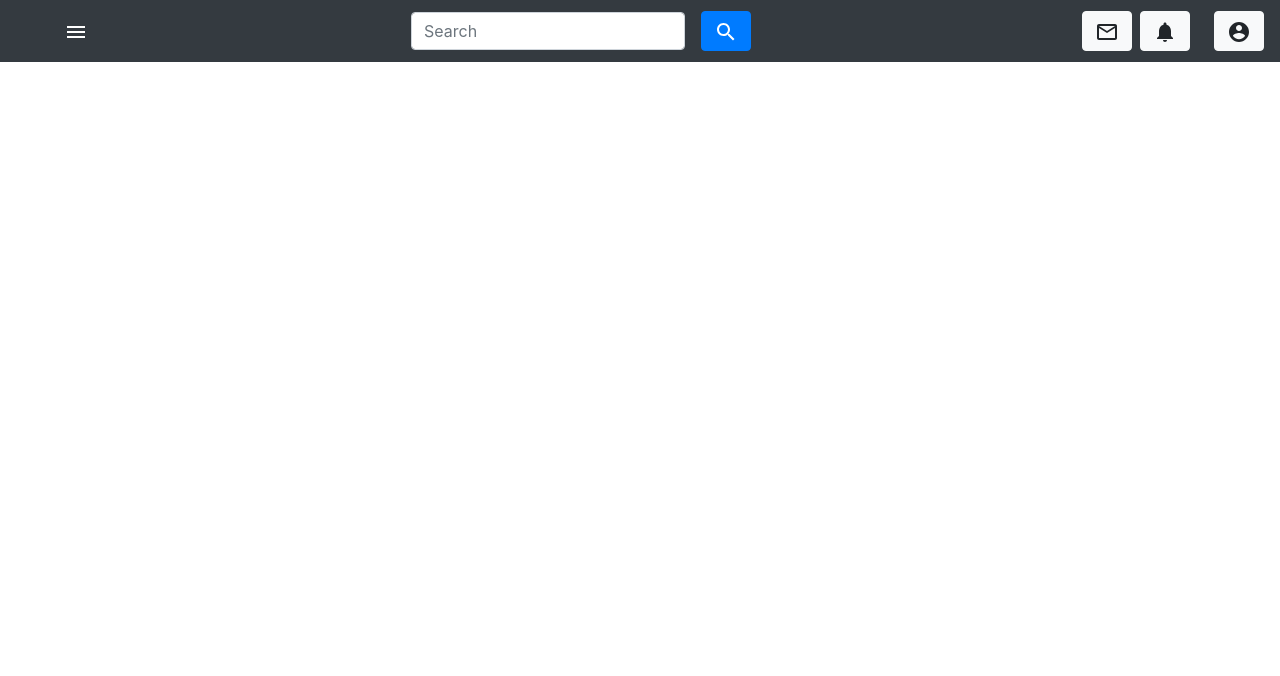
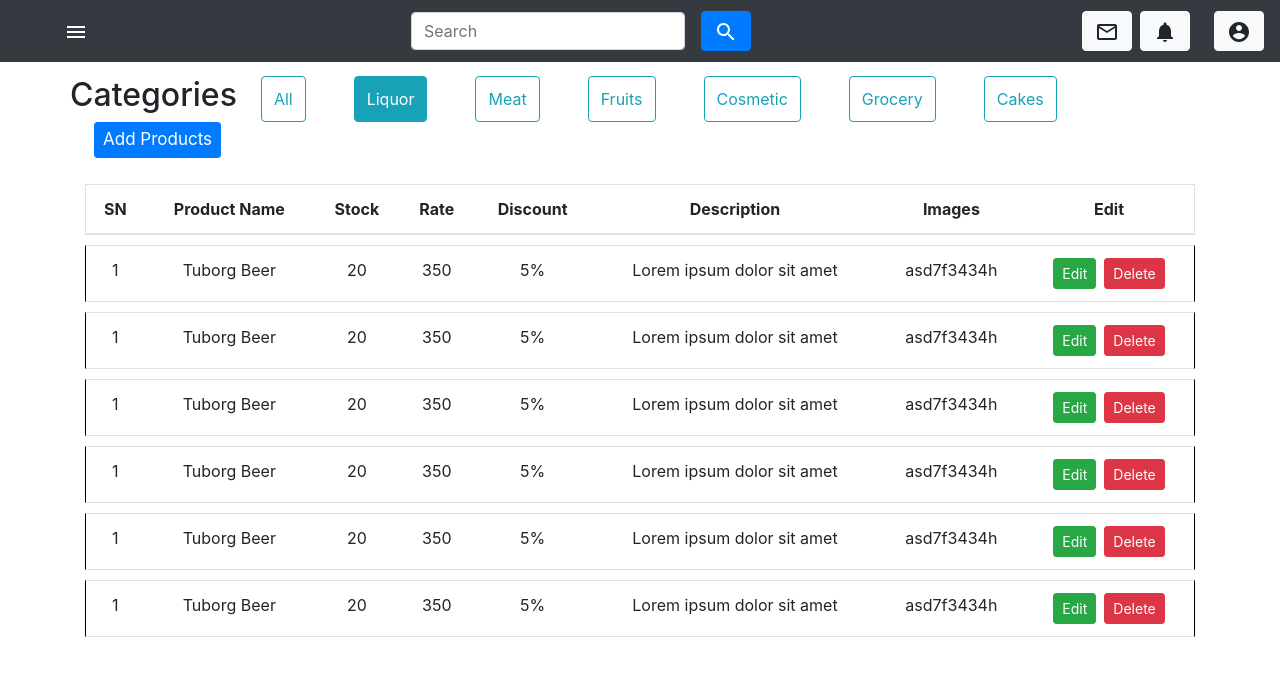
Before and after one commit to AshishMhrzn10/React-dashboard, a React (Create React App) app: page /products in a window 1280 px wide. Shown: the top 676 px of the page. Built offline with nearby package versions, Linux system fonts and the light colour scheme.

Commit message:
Products page done

```diff
--- a/src/App.js
+++ b/src/App.js
@@ -8,6 +8,7 @@ import { BrowserRouter as Router, Switch, Route } from "react-router-dom";
 
 import Home from "./pages/Home";
 import Processing from "./pages/Processing";
+import Products from "./pages/Products";
 
 export class App extends Component {
   render() {
@@ -17,6 +18,7 @@ export class App extends Component {
         <Switch>
           <Route path="/" exact component={Home} />
           <Route path="/processing" component={Processing} />
+          <Route path="/products" component={Products} />
         </Switch>
       </Router>
     );
--- a/src/pages/Processing.js
+++ b/src/pages/Processing.js
@@ -16,11 +16,6 @@ const TD2 = styled.td`
   border-right: 1px solid #dee2e6;
   border-bottom: 1px solid #dee2e6;
 `;
-
-// const button = styled(Button)`
-//   margin-top: -8px;
-//   margin-bottom: -6px;
-// `;
 
 function Processing() {
   return (
--- /dev/null
+++ b/src/pages/Products.js
@@ -0,0 +1,183 @@
+import React from "react";
+import { Container, Row, Table, Button } from "react-bootstrap";
+import styled from "styled-components";
+
+const TD = styled.td`
+  border-bottom: 1px solid #dee2e6;
+`;
+
+const TD1 = styled.td`
+  border-left: 1px solid black;
+  border-bottom: 1px solid #dee2e6;
+`;
+
+const TD2 = styled.td`
+  border-right: 1px solid black;
+  border-bottom: 1px solid #dee2e6;
+`;
+
+function Products() {
+  return (
+    <Container>
+      <Row className="my-3">
+        <h2>Categories</h2>
+        <Button variant="outline-info" className="mx-4">
+          All
+        </Button>
+        <Button variant="outline-info" className="mx-4" active>
+          Liquor
+        </Button>
+        <Button variant="outline-info" className="mx-4">
+          Meat
+        </Button>
+        <Button variant="outline-info" className="mx-4">
+          Fruits
+        </Button>
+        <Button variant="outline-info" className="mx-4">
+          Cosmetic
+        </Button>
+        <Button variant="outline-info" className="mx-4">
+          Grocery
+        </Button>
+        <Button variant="outline-info" className="mx-4">
+          Cakes
+        </Button>
+        <Button
+          variant="primary"
+          size="sm"
+          className="ml-4"
+          style={{ fontSize: "17px" }}
+        >
+          Add Products
+        </Button>
+      </Row>
+
+      <Table
+        style={{
+          borderCollapse: "separate",
+          borderSpacing: "0 10px",
+          textAlign: "center",
+        }}
+      >
+        <thead>
+          <tr>
+            <th style={{ borderLeft: "1px solid #dee2e6" }}>SN</th>
+            <th>Product Name</th>
+            <th>Stock</th>
+            <th>Rate</th>
+            <th>Discount</th>
+            <th>Description</th>
+            <th>Images</th>
+            <th style={{ borderRight: "1px solid #dee2e6" }}>Edit</th>
+          </tr>
+        </thead>
+        <tbody>
+          <tr>
+            <TD1>1</TD1>
+            <TD>Tuborg Beer</TD>
+            <TD>20</TD>
+            <TD>350</TD>
+            <TD>5%</TD>
+            <TD>Lorem ipsum dolor sit amet</TD>
+            <TD>asd7f3434h</TD>
+            <TD2>
+              <Button variant="success" size="sm" className="mr-2">
+                Edit
+              </Button>
+              <Button variant="danger" size="sm">
+                Delete
+              </Button>
+            </TD2>
+          </tr>
+          <tr>
+            <TD1>1</TD1>
+            <TD>Tuborg Beer</TD>
+            <TD>20</TD>
+            <TD>350</TD>
+            <TD>5%</TD>
+            <TD>Lorem ipsum dolor sit amet</TD>
+            <TD>asd7f3434h</TD>
+            <TD2>
+              <Button variant="success" size="sm" className="mr-2">
+                Edit
+              </Button>
+              <Button variant="danger" size="sm">
+                Delete
+              </Button>
+            </TD2>
+          </tr>
+          <tr>
+            <TD1>1</TD1>
+            <TD>Tuborg Beer</TD>
+            <TD>20</TD>
+            <TD>350</TD>
+            <TD>5%</TD>
+            <TD>Lorem ipsum dolor sit amet</TD>
+            <TD>asd7f3434h</TD>
+            <TD2>
+              <Button variant="success" size="sm" className="mr-2">
+                Edit
+              </Button>
+              <Button variant="danger" size="sm">
+                Delete
+              </Button>
+            </TD2>
+          </tr>
+          <tr>
+            <TD1>1</TD1>
+            <TD>Tuborg Beer</TD>
+            <TD>20</TD>
+            <TD>350</TD>
+            <TD>5%</TD>
+            <TD>Lorem ipsum dolor sit amet</TD>
+            <TD>asd7f3434h</TD>
+            <TD2>
+              <Button variant="success" size="sm" className="mr-2">
+                Edit
+              </Button>
+              <Button variant="danger" size="sm">
+                Delete
+              </Button>
+            </TD2>
+          </tr>
+          <tr>
+            <TD1>1</TD1>
+            <TD>Tuborg Beer</TD>
+            <TD>20</TD>
+            <TD>350</TD>
+            <TD>5%</TD>
+            <TD>Lorem ipsum dolor sit amet</TD>
+            <TD>asd7f3434h</TD>
+            <TD2>
+              <Button variant="success" size="sm" className="mr-2">
+                Edit
+              </Button>
+              <Button variant="danger" size="sm">
+                Delete
+              </Button>
+            </TD2>
+          </tr>
+          <tr>
+            <TD1>1</TD1>
+            <TD>Tuborg Beer</TD>
+            <TD>20</TD>
+            <TD>350</TD>
+            <TD>5%</TD>
+            <TD>Lorem ipsum dolor sit amet</TD>
+            <TD>asd7f3434h</TD>
+            <TD2>
+              <Button variant="success" size="sm" className="mr-2">
+                Edit
+              </Button>
+              <Button variant="danger" size="sm">
+                Delete
+              </Button>
+            </TD2>
+          </tr>
+        </tbody>
+      </Table>
+    </Container>
+  );
+}
+
+export default Products;
```
